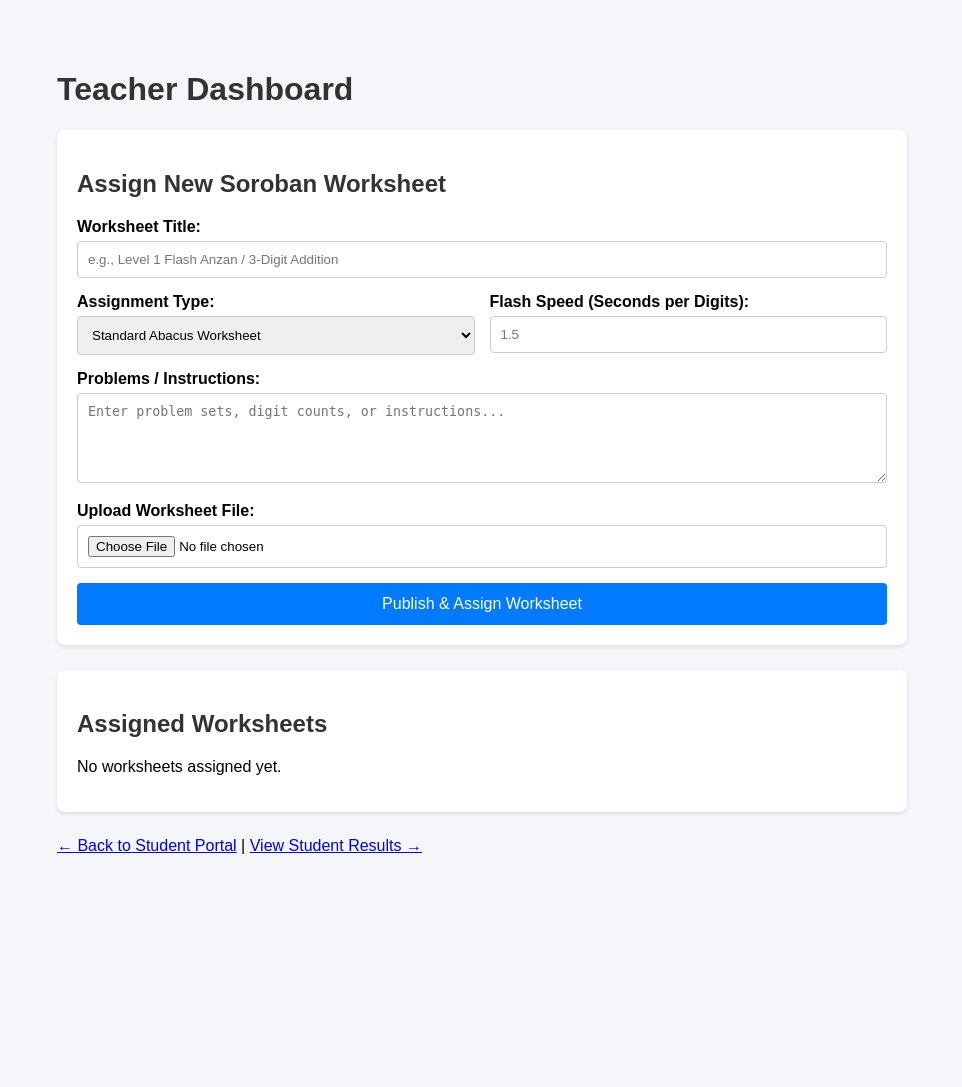
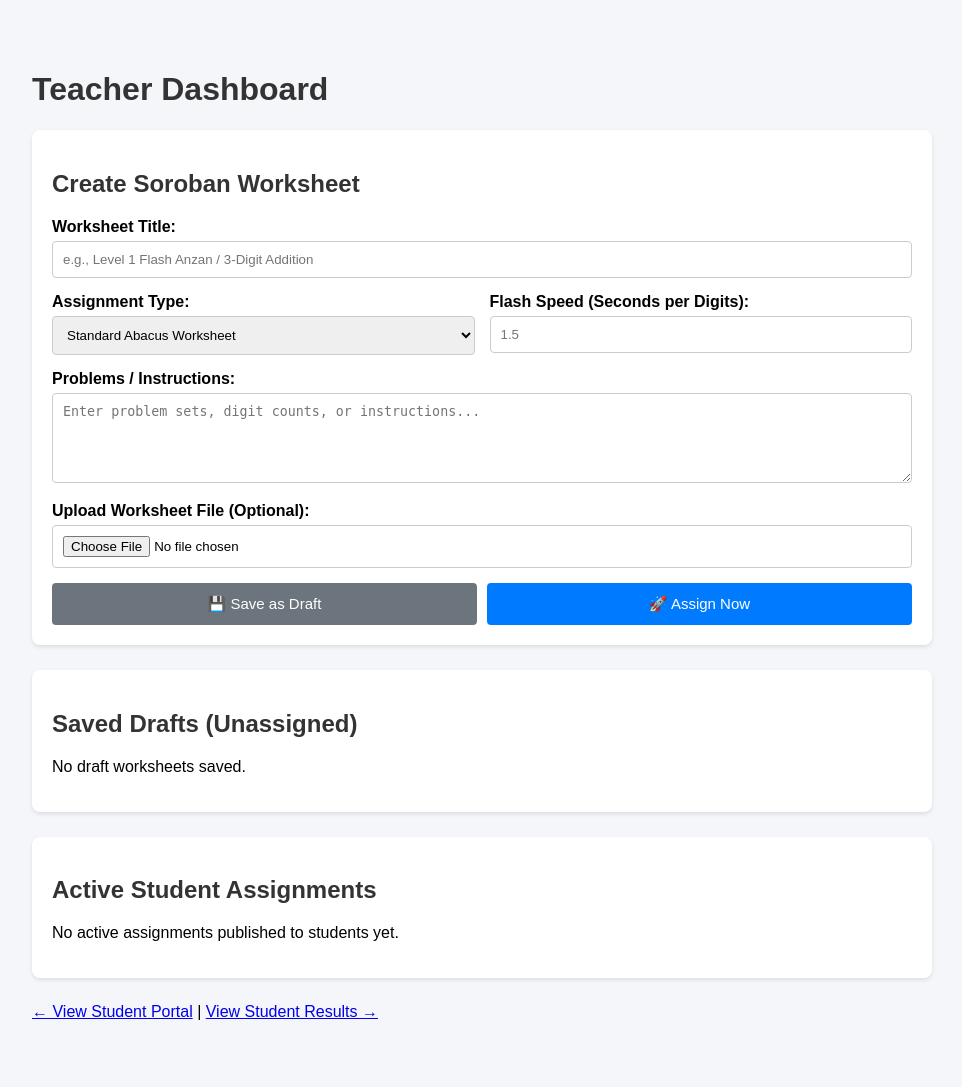
Before and after one commit to BuWiz/soroban-grader, a Flask app: page /teacher in a window 1280 px wide. Shown: the whole page, without its empty margins (158-1120 px from the left). Before the commit the page ends 854 px from the top, so only its background shows below. Run offline with Flask 3, Linux system fonts and the light colour scheme; data comes from the database, SQL or seed files in the repository; data that the repository does not hold is empty.

Commit message:
Restore original teacher portal with draft and assign features

```diff
--- a/main.py
+++ b/main.py
@@ -16,7 +16,7 @@ def init_db():
     conn = get_db()
     cursor = conn.cursor()
 
-    # Create tables for worksheets and grades with assignment types support
+    # Worksheets table with draft/assigned status column
     cursor.execute('''
         CREATE TABLE IF NOT EXISTS worksheets (
             id INTEGER PRIMARY KEY AUTOINCREMENT,
@@ -25,6 +25,7 @@ def init_db():
             filename TEXT,
             assignment_type TEXT DEFAULT 'standard',
             flash_speed TEXT,
+            status TEXT DEFAULT 'draft',
             created_at DATETIME DEFAULT CURRENT_TIMESTAMP
         )
     ''')
@@ -41,15 +42,15 @@ def init_db():
     conn.commit()
     conn.close()
 
-# Initialize database schema on startup
 init_db()
 
 # ----------------- ROUTES ----------------- #
 
 @app.route('/')
 def home():
+    # Only send ASSIGNED worksheets to the student portal
     conn = get_db()
-    worksheets = conn.execute('SELECT * FROM worksheets ORDER BY created_at DESC').fetchall()
+    worksheets = conn.execute("SELECT * FROM worksheets WHERE status = 'assigned' ORDER BY created_at DESC").fetchall()
     conn.close()
     return render_template('student.html', worksheets=worksheets)
 
@@ -61,35 +62,46 @@ def teacher():
         assignment_type = request.form.get('assignment_type', 'standard')
         flash_speed = request.form.get('flash_speed', '')
 
-        # Handle file upload if present
+        # Check which button was clicked: "Save as Draft" or "Assign Now"
+        action = request.form.get('action')
+        status = 'assigned' if action == 'publish' else 'draft'
+
         filename = None
         if 'worksheet_file' in request.files:
             file = request.files['worksheet_file']
             if file and file.filename != '':
                 filename = file.filename
-                # Save to writeable /tmp on Vercel
                 upload_dir = '/tmp/uploads' if os.environ.get('VERCEL') else 'uploads'
                 os.makedirs(upload_dir, exist_ok=True)
                 file.save(os.path.join(upload_dir, filename))
 
-        # Save worksheet record to DB
         conn = get_db()
         cursor = conn.cursor()
         cursor.execute('''
-            INSERT INTO worksheets (title, content, filename, assignment_type, flash_speed)
-            VALUES (?, ?, ?, ?, ?)
-        ''', (title, content, filename, assignment_type, flash_speed))
+            INSERT INTO worksheets (title, content, filename, assignment_type, flash_speed, status)
+            VALUES (?, ?, ?, ?, ?, ?)
+        ''', (title, content, filename, assignment_type, flash_speed, status))
         conn.commit()
         conn.close()
 
         return redirect(url_for('teacher'))
 
-    # GET request: load teacher dashboard and all active worksheets
+    # Load both drafts and published worksheets for the teacher
     conn = get_db()
-    worksheets = conn.execute('SELECT * FROM worksheets ORDER BY created_at DESC').fetchall()
+    drafts = conn.execute("SELECT * FROM worksheets WHERE status = 'draft' ORDER BY created_at DESC").fetchall()
+    assigned = conn.execute("SELECT * FROM worksheets WHERE status = 'assigned' ORDER BY created_at DESC").fetchall()
     conn.close()
 
-    return render_template('teacher.html', worksheets=worksheets)
+    return render_template('teacher.html', drafts=drafts, assigned=assigned)
+
+@app.route('/publish/<int:worksheet_id>', methods=['POST'])
+def publish_worksheet(worksheet_id):
+    conn = get_db()
+    cursor = conn.cursor()
+    cursor.execute("UPDATE worksheets SET status = 'assigned' WHERE id = ?", (worksheet_id,))
+    conn.commit()
+    conn.close()
+    return redirect(url_for('teacher'))
 
 @app.route('/worksheet')
 @app.route('/worksheet/<int:worksheet_id>')
@@ -98,9 +110,8 @@ def worksheet(worksheet_id=None):
     if worksheet_id:
         sheet = conn.execute('SELECT * FROM worksheets WHERE id = ?', (worksheet_id,)).fetchone()
     else:
-        sheet = conn.execute('SELECT * FROM worksheets ORDER BY created_at DESC LIMIT 1').fetchone()
+        sheet = conn.execute("SELECT * FROM worksheets WHERE status = 'assigned' ORDER BY created_at DESC LIMIT 1").fetchone()
     conn.close()
-
     return render_template('worksheet.html', worksheet=sheet)
 
 @app.route('/results')
@@ -108,7 +119,6 @@ def results():
     conn = get_db()
     all_grades = conn.execute('SELECT * FROM grades ORDER BY timestamp DESC').fetchall()
     conn.close()
-
     return render_template('results.html', grades=all_grades)
 
 @app.route('/flash_worksheet')
--- a/templates/teacher.html
+++ b/templates/teacher.html
@@ -5,69 +5,35 @@
     <meta name="viewport" content="width=device-width, initial-scale=1.0">
     <title>Teacher Portal - Soroban Grader</title>
     <style>
-        body {
-            font-family: Arial, sans-serif;
-            max-width: 850px;
-            margin: 30px auto;
-            padding: 20px;
-            background-color: #f4f6f9;
-        }
+        body { font-family: Arial, sans-serif; max-width: 900px; margin: 30px auto; padding: 20px; background-color: #f4f6f9; }
         h1, h2 { color: #333; }
-        .card {
-            background: #fff;
-            padding: 20px;
-            margin-bottom: 25px;
-            border-radius: 8px;
-            box-shadow: 0 2px 4px rgba(0,0,0,0.1);
-        }
+        .card { background: #fff; padding: 20px; margin-bottom: 25px; border-radius: 8px; box-shadow: 0 2px 4px rgba(0,0,0,0.1); }
         .form-group { margin-bottom: 15px; }
         label { display: block; margin-bottom: 5px; font-weight: bold; }
         input[type="text"], select, textarea, input[type="file"], input[type="number"] {
-            width: 100%;
-            padding: 10px;
-            border: 1px solid #ccc;
-            border-radius: 4px;
-            box-sizing: border-box;
+            width: 100%; padding: 10px; border: 1px solid #ccc; border-radius: 4px; box-sizing: border-box;
         }
         textarea { height: 90px; resize: vertical; }
         .grid-2 { display: grid; grid-template-columns: 1fr 1fr; gap: 15px; }
-        button {
-            background-color: #007bff;
-            color: white;
-            padding: 12px 20px;
-            border: none;
-            border-radius: 4px;
-            cursor: pointer;
-            font-size: 16px;
-            width: 100%;
-        }
-        button:hover { background-color: #0056b3; }
+        .btn-group { display: flex; gap: 10px; }
+        .btn-primary { background-color: #007bff; color: white; padding: 12px; border: none; border-radius: 4px; cursor: pointer; flex: 1; font-size: 15px; }
+        .btn-secondary { background-color: #6c757d; color: white; padding: 12px; border: none; border-radius: 4px; cursor: pointer; flex: 1; font-size: 15px; }
+        .btn-assign { background-color: #28a745; color: white; border: none; padding: 6px 12px; border-radius: 4px; cursor: pointer; font-weight: bold; }
+        .btn-primary:hover { background-color: #0056b3; }
+        .btn-secondary:hover { background-color: #5a6268; }
+        .btn-assign:hover { background-color: #218838; }
         ul { list-style-type: none; padding: 0; }
-        li {
-            background: #e9ecef;
-            margin-bottom: 10px;
-            padding: 12px;
-            border-radius: 4px;
-            display: flex;
-            justify-content: space-between;
-            align-items: center;
-        }
-        .badge {
-            background: #007bff;
-            color: #fff;
-            padding: 4px 8px;
-            border-radius: 4px;
-            font-size: 12px;
-            text-transform: uppercase;
-        }
+        li { background: #e9ecef; margin-bottom: 10px; padding: 12px; border-radius: 4px; display: flex; justify-content: space-between; align-items: center; }
+        .badge { background: #17a2b8; color: #fff; padding: 4px 8px; border-radius: 4px; font-size: 12px; text-transform: uppercase; margin-left: 8px; }
     </style>
 </head>
 <body>
 
     <h1>Teacher Dashboard</h1>
 
+    <!-- Create / Save Worksheet Form -->
     <div class="card">
-        <h2>Assign New Soroban Worksheet</h2>
+        <h2>Create Soroban Worksheet</h2>
         <form action="/teacher" method="POST" enctype="multipart/form-data">
 
             <div class="form-group">
@@ -78,14 +44,14 @@
             <div class="grid-2">
                 <div class="form-group">
                     <label for="assignment_type">Assignment Type:</label>
-                    <select id="assignment_type" name="assignment_type" onchange="toggleFields()">
+                    <select id="assignment_type" name="assignment_type">
                         <option value="standard">Standard Abacus Worksheet</option>
                         <option value="flash">Flash Anzan (Mental Math)</option>
                         <option value="file">File Upload (PDF / Image)</option>
                     </select>
                 </div>
 
-                <div class="form-group" id="speed_group">
+                <div class="form-group">
                     <label for="flash_speed">Flash Speed (Seconds per Digits):</label>
                     <input type="number" step="0.1" id="flash_speed" name="flash_speed" placeholder="1.5">
                 </div>
@@ -96,37 +62,62 @@
                 <textarea id="content" name="content" placeholder="Enter problem sets, digit counts, or instructions..."></textarea>
             </div>
 
-            <div class="form-group" id="file_group">
-                <label for="worksheet_file">Upload Worksheet File:</label>
+            <div class="form-group">
+                <label for="worksheet_file">Upload Worksheet File (Optional):</label>
                 <input type="file" id="worksheet_file" name="worksheet_file">
             </div>
 
-            <button type="submit">Publish & Assign Worksheet</button>
+            <div class="btn-group">
+                <button type="submit" name="action" value="draft" class="btn-secondary">💾 Save as Draft</button>
+                <button type="submit" name="action" value="publish" class="btn-primary">🚀 Assign Now</button>
+            </div>
         </form>
     </div>
 
+    <!-- Saved Drafts Library -->
     <div class="card">
-        <h2>Assigned Worksheets</h2>
-        {% if worksheets %}
+        <h2>Saved Drafts (Unassigned)</h2>
+        {% if drafts %}
             <ul>
-                {% for sheet in worksheets %}
+                {% for sheet in drafts %}
                     <li>
                         <div>
                             <strong>{{ sheet.title }}</strong>
+                            <span class="badge">{{ sheet.assignment_type or 'Standard' }}</span>
                             <br><small>Created: {{ sheet.created_at }}</small>
                         </div>
+                        <form action="/publish/{{ sheet.id }}" method="POST" style="margin: 0;">
+                            <button type="submit" class="btn-assign">Assign to Students →</button>
+                        </form>
+                    </li>
+                {% endfor %}
+            </ul>
+        {% else %}
+            <p>No draft worksheets saved.</p>
+        {% endif %}
+    </div>
+
+    <!-- Currently Active Assignments -->
+    <div class="card">
+        <h2>Active Student Assignments</h2>
+        {% if assigned %}
+            <ul>
+                {% for sheet in assigned %}
+                    <li>
                         <div>
-                            <span class="badge">{{ sheet.assignment_type or 'Standard' }}</span>
+                            <strong>{{ sheet.title }}</strong>
+                            <span class="badge" style="background-color: #28a745;">ACTIVE</span>
+                            <br><small>Assigned: {{ sheet.created_at }}</small>
                         </div>
                     </li>
                 {% endfor %}
             </ul>
         {% else %}
-            <p>No worksheets assigned yet.</p>
+            <p>No active assignments published to students yet.</p>
         {% endif %}
     </div>
 
-    <p><a href="/">← Back to Student Portal</a> | <a href="/results">View Student Results →</a></p>
+    <p><a href="/">← View Student Portal</a> | <a href="/results">View Student Results →</a></p>
 
 </body>
 </html>
```
